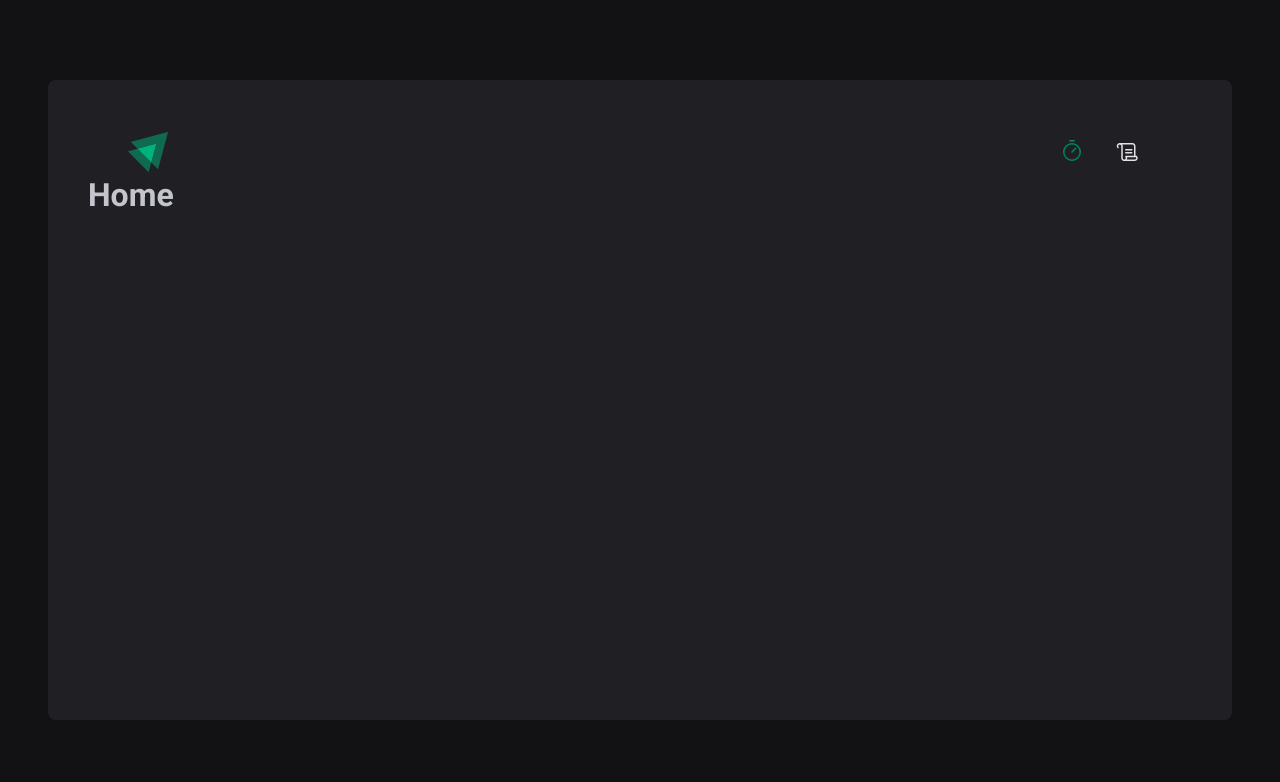
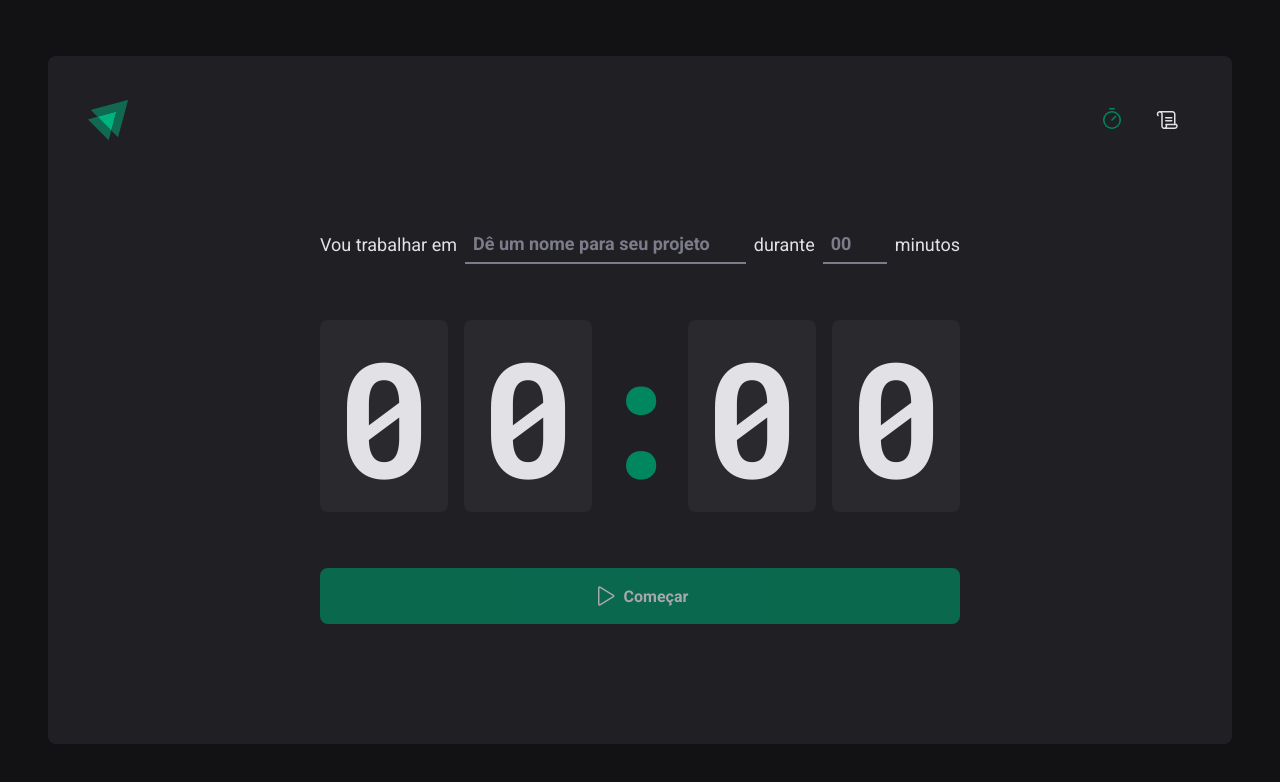
Before and after one commit to Dex64ter/Timer, a React (Vite) app: page / in a window 1280 px wide. Shown: the top 782 px of the page. Built offline with nearby package versions, Linux system fonts and the light colour scheme.

Commit message:
Página: Home

```diff
--- a/src/components/Header/styles.tsx
+++ b/src/components/Header/styles.tsx
@@ -4,8 +4,6 @@
   display: flex;
   align-items: center;
   justify-content: space-between;
-
-  padding: .5rem 2.5rem 0;
 
   nav {
     display: flex;
--- a/src/layouts/DefaultLayout/styles.tsx
+++ b/src/layouts/DefaultLayout/styles.tsx
@@ -2,8 +2,8 @@
 
 export const DefaultLayoutContainer = styled.div`
   max-width: 74rem;
-  height: calc(100vh - 10rem);
-  margin: 5rem auto;
+  height: calc(100vh - 7rem);
+  margin: 3.5rem auto;
   padding: 2.5rem;
 
   background: ${(props) => props.theme['gray-800']};
--- a/src/pages/Home.tsx
+++ /dev/null
@@ -1,7 +0,0 @@
-export function Home() {
-  return (
-    <div>
-      <h1>Home</h1>
-    </div>
-  );
-}
--- /dev/null
+++ b/src/pages/Home/index.tsx
@@ -0,0 +1,40 @@
+import { Play } from "phosphor-react";
+import { CountDownContainer, FormContainer, HomeContainer, MinutesAmountInput, Separator, StartCountDownButton, TaskInput } from "./styles";
+
+export function Home() {
+  return (
+    <HomeContainer>
+      <form action="">
+        <FormContainer>
+          <label htmlFor="task" >Vou trabalhar em</label>
+          <TaskInput
+            id="task"
+            placeholder="Dê um nome para seu projeto"
+          />
+
+          <label htmlFor="minutesAmount">durante</label>
+          <MinutesAmountInput
+            id="minutesAmount"
+            type="number"
+            placeholder="00"
+          />
+          <span>minutos</span>
+        </FormContainer>
+
+        <CountDownContainer>
+          <span>0</span>
+          <span>0</span>
+          <Separator>:</Separator>
+          <span>0</span>
+          <span>0</span>
+        </CountDownContainer>
+
+        <StartCountDownButton disabled type="submit">
+          <Play size={24} />
+          Começar
+        </StartCountDownButton>
+      </form>
+
+    </HomeContainer>
+  );
+}
--- /dev/null
+++ b/src/pages/Home/styles.tsx
@@ -0,0 +1,114 @@
+import styled from 'styled-components';
+
+export const HomeContainer = styled.main`
+  flex: 1;
+
+  display: flex;
+  flex-direction: column;
+  align-items: center;
+  justify-content: center;
+
+  form {
+    display: flex;
+    flex-direction: column;
+    align-items: center;
+    gap: 3.5rem;
+  }
+`;
+
+export const FormContainer = styled.div`
+  width: 100%;
+  display: flex;
+  align-items: center;
+  justify-content: center;
+  gap: .5rem;
+
+  color: ${props => props.theme['gray-100']};
+  font-size: 1.125rem;
+
+  flex-wrap: wrap;
+
+`;
+
+const BaseInput = styled.input`
+  background: transparent;
+  height: 2.5rem;
+  border: 0;
+  border-bottom: 2px solid ${(props) => props.theme['gray-500']};
+
+  font-weight: bold;
+  font-size: 1.125rem;
+  padding: 0 0.5rem;
+
+  color: ${(props) => props.theme['gray-100']};
+
+  &:focus {
+    box-shadow: none;
+    border-bottom: 2px solid ${(props) => props.theme['green-500']};
+  }
+
+  &::placeholder{
+    color: ${(props) => props.theme['gray-500']};
+  }
+`;
+
+export const TaskInput = styled(BaseInput)`
+  flex: 1;
+`;
+
+export const MinutesAmountInput = styled(BaseInput)`
+  width: 4rem;
+`;
+
+export const CountDownContainer = styled.div`
+  font-family: 'Roboto Mono', monospace;
+  font-size: 10rem;
+  line-height: 8rem;
+  color: ${props => props.theme['gray-100']};
+
+  display: flex;
+  gap: 1rem;
+
+  span {
+    background: ${(props) => props.theme['gray-700']};
+    padding: 2rem 1rem;
+    border-radius: 8px;
+  }
+`;
+
+export const Separator = styled.div`
+  padding: 2rem 0;
+  color: ${(props) => props.theme['green-500']};
+  width: 4rem;
+  overflow: hidden;
+  display: flex;
+  justify-content: center;
+`;
+
+export const StartCountDownButton = styled.button`
+  width: 100%;
+  border: 0;
+  border-radius: 8px;
+  padding: 1rem;
+
+  display: flex;
+  align-items: center;
+  justify-content: center;
+
+  gap: .5rem;
+  font-weight: bold;
+  cursor: pointer;
+
+  background: ${(props) => props.theme['green-500']};
+  color: ${(props) => props.theme['gray-100']};
+
+  &:disabled {
+    opacity: 0.7;
+    cursor: not-allowed;
+  }
+
+  &:not(:disabled):hover {
+    background: ${(props => props.theme['green-700'])};
+  }
+
+`;
--- a/src/styles/global.ts
+++ b/src/styles/global.ts
@@ -15,6 +15,7 @@
   body {
     background: ${props => props.theme['gray-900']};
     color: ${props => props.theme['gray-300']};
+    -webkit-font-smoothing: antialiased; /* Essa propriedade só funciona em macOS */
   }
 
   body, input, textarea, button {
```
